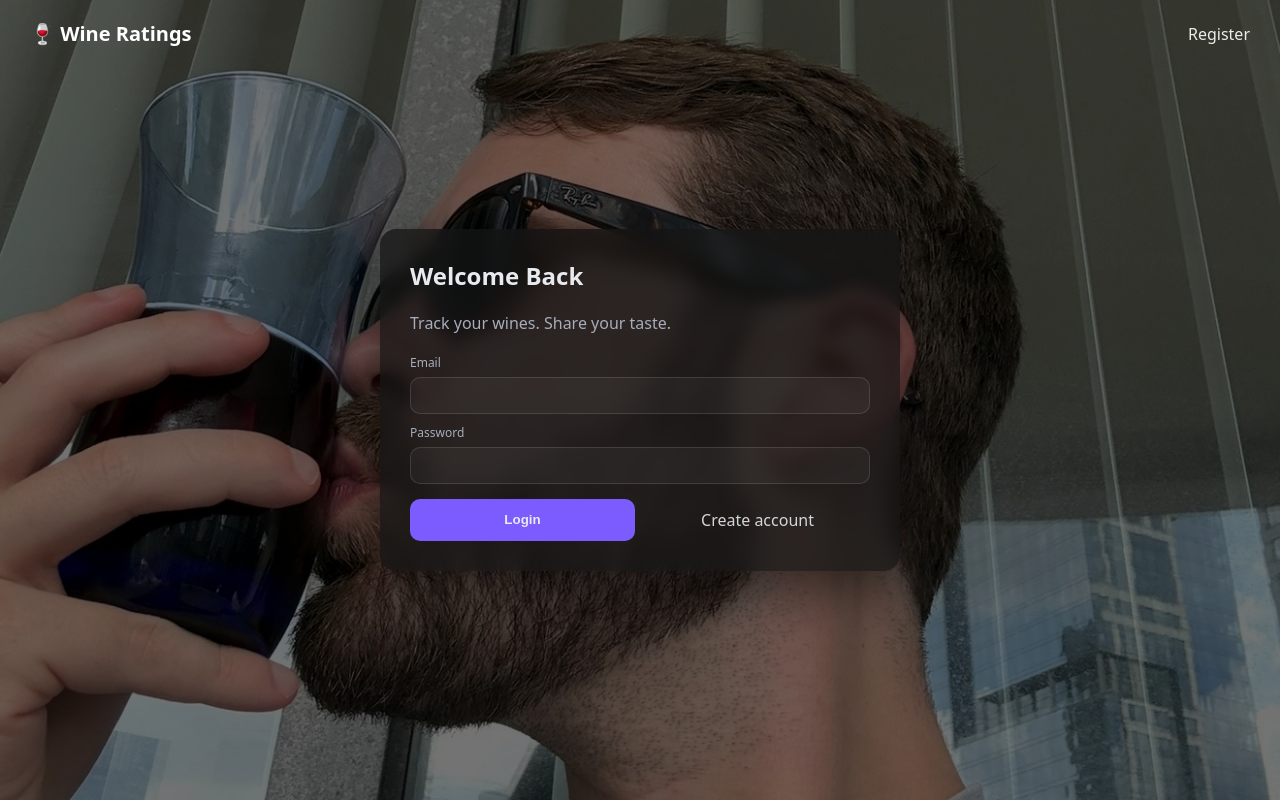
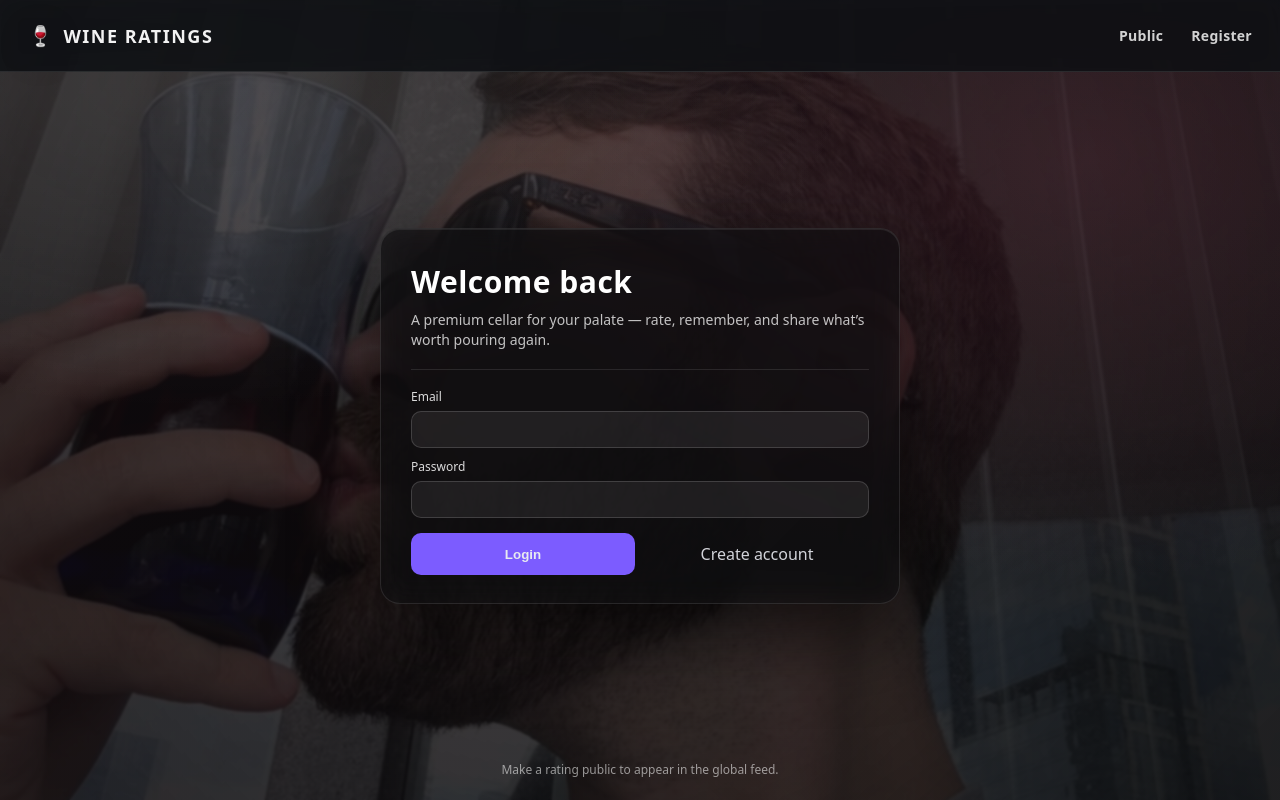
Before and after one commit to sethmansel-creator/wine-ratings-pro, a plain HTML site: page client/login.html in a window 1280 px wide. Drawn offline with Linux system fonts and the light colour scheme.

Commit message:
updated login - premium

```diff
--- a/client/login.html
+++ b/client/login.html
@@ -7,79 +7,193 @@
   <link rel="stylesheet" href="styles.css"/>
 
   <style>
-    /* ===== LOGIN HERO BACKGROUND ===== */
-    body.login-page {
+    /* ===== PREMIUM HERO BACKGROUND ===== */
+    body.login-premium {
       margin: 0;
+      min-height: 100vh;
       background-image: url("assets/login-hero.jpg");
       background-size: cover;
       background-position: center;
       background-repeat: no-repeat;
-      min-height: 100vh;
+      color: #fff;
+      overflow-x: hidden;
     }
 
-    .login-overlay {
+    /* Cinematic wine overlay */
+    .premium-overlay {
       min-height: 100vh;
-      background: rgba(0, 0, 0, 0.55);
+      display: flex;
+      flex-direction: column;
+      position: relative;
+      background:
+        radial-gradient(1200px 600px at 15% 10%, rgba(255,255,255,0.10), rgba(255,255,255,0) 55%),
+        radial-gradient(1000px 700px at 85% 20%, rgba(160, 64, 96, 0.20), rgba(0,0,0,0) 60%),
+        linear-gradient(135deg, rgba(18, 12, 16, 0.75), rgba(10, 10, 12, 0.85)),
+        radial-gradient(circle at 50% 50%, rgba(0,0,0,0) 35%, rgba(0,0,0,0.4) 90%);
+      backdrop-filter: blur(1px);
+    }
+
+    /* Top navigation */
+    .topbar {
+      display: flex;
+      align-items: center;
+      justify-content: space-between;
+      padding: 22px 28px;
+      position: sticky;
+      top: 0;
+    }
+
+    .brand {
+      display: flex;
+      align-items: baseline;
+      gap: 10px;
+      font-weight: 800;
+      letter-spacing: 0.5px;
+    }
+
+    .brand .logo {
+      font-size: 20px;
+      filter: drop-shadow(0 10px 18px rgba(0,0,0,0.35));
+    }
+
+    .brand .name {
+      font-size: 18px;
+      text-transform: uppercase;
+      letter-spacing: 1.5px;
+      opacity: 0.95;
+    }
+
+    .navlinks a {
+      color: rgba(255,255,255,0.9);
+      text-decoration: none;
+      margin-left: 16px;
+      font-weight: 600;
+      font-size: 14px;
+      letter-spacing: 0.3px;
+    }
+
+    .navlinks a:hover {
+      text-decoration: underline;
+    }
+
+    /* Center content */
+    .wrap {
+      flex: 1;
       display: flex;
       align-items: center;
       justify-content: center;
       padding: 20px;
     }
 
-    .login-card {
+    /* Premium glass card */
+    .premium-card {
+      width: 100%;
       max-width: 520px;
-      width: 100%;
-      backdrop-filter: blur(8px);
-      background: rgba(20, 20, 20, 0.75);
-      border-radius: 16px;
-      padding: 30px;
-      box-shadow: 0 20px 50px rgba(0,0,0,0.5);
+      border-radius: 20px;
+      padding: 32px 30px 28px;
+      background: rgba(14, 14, 16, 0.60);
+      border: 1px solid rgba(255,255,255,0.10);
+      box-shadow:
+        0 30px 80px rgba(0,0,0,0.65),
+        inset 0 1px 0 rgba(255,255,255,0.08);
+      backdrop-filter: blur(14px);
+
+      opacity: 0;
+      transform: translateY(20px) scale(0.98);
+      animation: premiumFade 0.8s ease-out forwards;
     }
 
-    .login-card h1 {
-      margin-top: 0;
+    @keyframes premiumFade {
+      0% {
+        opacity: 0;
+        transform: translateY(20px) scale(0.98);
+      }
+      60% {
+        opacity: 1;
+        transform: translateY(-4px) scale(1.01);
+      }
+      100% {
+        opacity: 1;
+        transform: translateY(0) scale(1);
+      }
     }
 
-    .top-nav {
-      position: absolute;
-      top: 0;
-      width: 100%;
-      padding: 20px 30px;
-      display: flex;
-      justify-content: space-between;
-      align-items: center;
-      color: white;
+    .premium-card h1 {
+      margin: 0 0 8px;
+      font-size: 30px;
+      letter-spacing: 0.5px;
     }
 
-    .top-nav a {
-      color: white;
-      text-decoration: none;
-      margin-left: 15px;
-      font-weight: 500;
+    .tagline {
+      margin: 0 0 20px;
+      color: rgba(255,255,255,0.75);
+      font-size: 14px;
+      line-height: 1.4;
     }
 
-    .top-nav a:hover {
-      text-decoration: underline;
+    .divider {
+      height: 1px;
+      background: rgba(255,255,255,0.10);
+      margin: 18px 0;
+    }
+
+    .premium-card label {
+      color: rgba(255,255,255,0.85);
+    }
+
+    .premium-card input {
+      background: rgba(255,255,255,0.07);
+      border: 1px solid rgba(255,255,255,0.15);
+      color: rgba(255,255,255,0.95);
+    }
+
+    .premium-card input:focus {
+      outline: none;
+      border-color: rgba(160, 64, 96, 0.6);
+      box-shadow: 0 0 0 3px rgba(160, 64, 96, 0.2);
+    }
+
+    .footer {
+      padding: 0 28px 22px;
+      color: rgba(255,255,255,0.55);
+      font-size: 12px;
+      text-align: center;
+    }
+
+    @media (max-width: 520px) {
+      .premium-card {
+        padding: 24px 18px 20px;
+      }
+      .premium-card h1 {
+        font-size: 26px;
+      }
     }
   </style>
 </head>
 
-<body data-page="login" class="login-page">
+<body data-page="login" class="login-premium">
+  <div class="premium-overlay">
 
-  <!-- Top Navigation -->
-  <div class="top-nav">
-    <div style="font-size:20px; font-weight:600;">🍷 Wine Ratings</div>
-    <div>
+    <header class="topbar">
+      <div class="brand">
+        <div class="logo">🍷</div>
+        <div class="name">Wine Ratings</div>
+      </div>
+
+      <div class="navlinks">
+        <a href="public.html">Public</a>
         <a href="register.html">Register</a>
       </div>
-  </div>
+    </header>
 
-  <div class="login-overlay">
-    <section class="login-card">
-      <h1>Welcome Back</h1>
-      <div class="muted" style="margin-bottom:20px;">
-        Track your wines. Share your taste.
-      </div>
+    <div class="wrap">
+      <section class="premium-card">
+        <h1>Welcome back</h1>
+        <p class="tagline">
+          A premium cellar for your palate — rate, remember, and share what’s worth pouring again.
+        </p>
+
+        <div class="divider"></div>
 
         <form id="loginForm">
           <label for="email">Email</label>
@@ -100,6 +214,12 @@
       </section>
     </div>
 
+    <div class="footer">
+      Make a rating public to appear in the global feed.
+    </div>
+
+  </div>
+
   <script src="app.js"></script>
 </body>
 </html>
```
Lines whose indentation alone changed are shown as unchanged.
